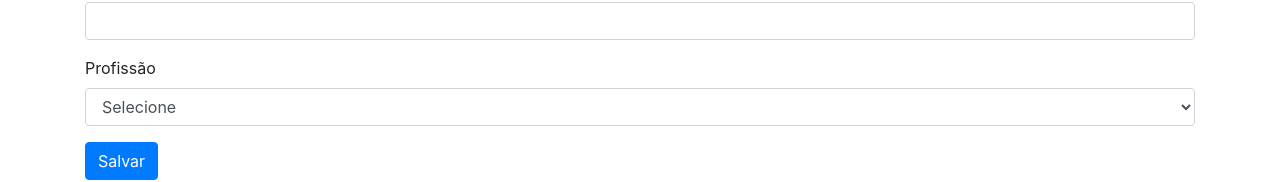
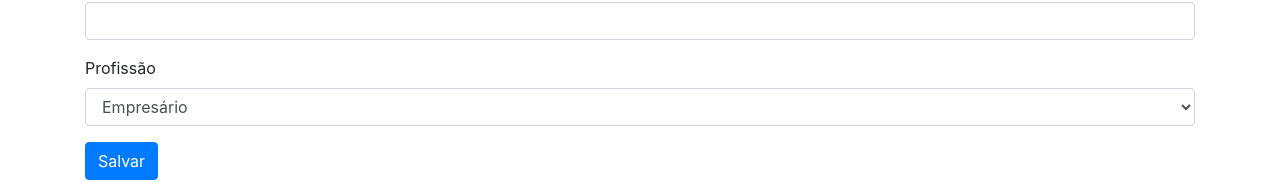
Before and after one commit to leocaliban/angular-iniciante, an Angular app in the folder formularios/: page / in a window 1280 px wide. Shown: the part 116-298 px from the top of the page. Built offline with nearby package versions, Linux system fonts and the light colour scheme.

Commit message:
Aplica valor padrão no campo com ngModel [OneWayBinding]

```diff
--- a/formularios/src/app/novo-formulario/novo-formulario.component.html
+++ b/formularios/src/app/novo-formulario/novo-formulario.component.html
@@ -12,7 +12,7 @@
 
     <div class="form-group">
       <label class="form-control-label">Profissão</label>
-      <select class="form-control" name="profissao" ngModel>
+      <select class="form-control" name="profissao" [ngModel]="profissaoPadrao">
         <option value="">Selecione</option>
         <option *ngFor="let profissao of profissoes" [value]="profissao">{{ profissao }}</option>
       </select>
--- a/formularios/src/app/novo-formulario/novo-formulario.component.ts
+++ b/formularios/src/app/novo-formulario/novo-formulario.component.ts
@@ -8,6 +8,8 @@
 })
 export class NovoFormularioComponent implements OnInit {
 
+  profissaoPadrao = 'Empresário';
+
   profissoes = ['Empresário', 'Médico', 'Vendedor', 'Policial'];
 
   constructor() { }
@@ -16,7 +18,7 @@
   }
 
   salvar(form: NgForm) {
-    console.log(form);
+    console.log(this.profissaoPadrao);
   }
 
 }
```
